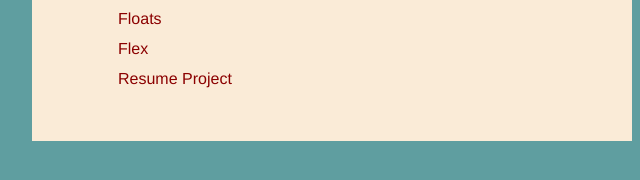
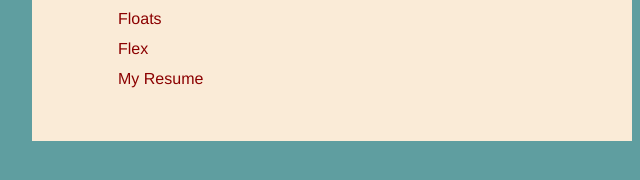
Before and after one commit to jmondragon02/_JoshMondragon_TECH272_Spring2024, a plain HTML site: page index.html in a window 1280 px wide. Shown: the part 406-586 px from the top of the page, 308-948 px from the left. Drawn offline with Linux system fonts and the light colour scheme.

Commit message:
Update index.html

```diff
--- a/index.html
+++ b/index.html
@@ -52,7 +52,7 @@
 			<li><a href="Project_3a_JoshMondragon/TablesForms_1.html">Tables &amp; Forms</a></li>
 			<li><a href="Project_3a_JoshMondragon/Floats.html">Floats</a></li>
 			<li><a href="Project_3a_JoshMondragon/Flex.html">Flex</a></li>
-			<li><a href="Resume Project/resume.html">Resume Project</a></li>
+			<li><a href="Resume Project/resume.html">My Resume</a></li>
 		</ul>
 	</main>
 </body>
```
